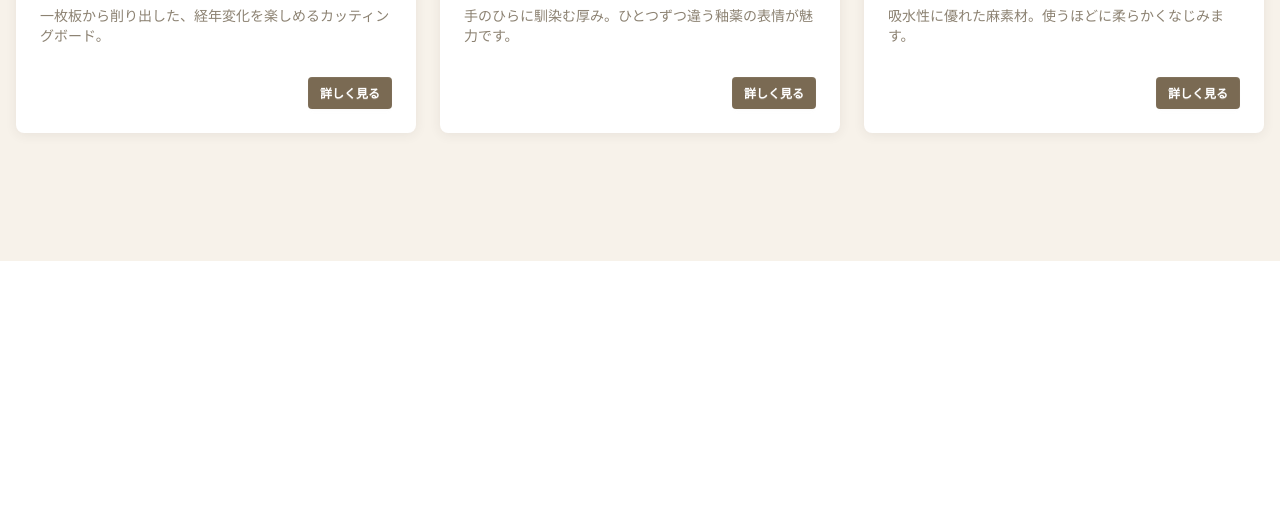
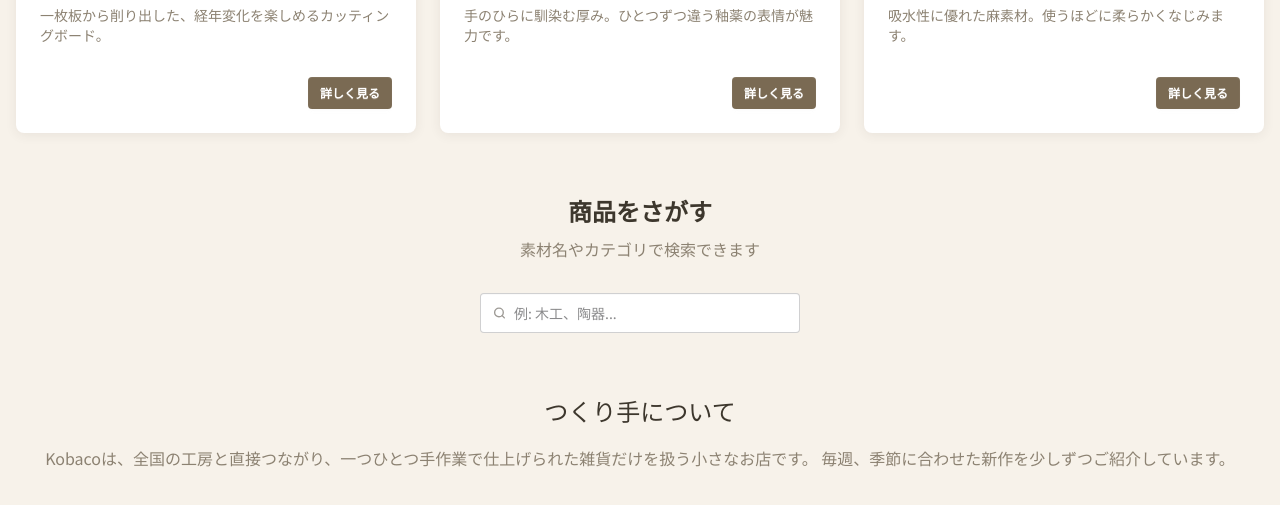
Before and after one commit to ryunosuke0827/kobaco, a plain HTML site: page index.html in a window 1280 px wide. Shown: the part 1006-1511 px from the top of the page. Before the commit the page ends 1267 px from the top, so only its background shows below. Drawn offline with nearby package versions, Linux system fonts and the light colour scheme; a web font is replaced by a local one.

Commit message:
serchの作成

```diff
--- a/index.html
+++ b/index.html
@@ -123,7 +123,39 @@
                 </div>
             </div>
         </section>
-    </main>
+
+    <section class="mt-16">
+        <div class="text-center">
+            <div class="mb-8">
+                <h2 class="font-heading font-bold text-2xl mb-2">商品をさがす</h2>
+                <p class="text-text-sub">素材名やカテゴリで検索できます</p>
+            </div>
+
+<label class="input">
+  <svg class="h-[1em] opacity-50" xmlns="http://www.w3.org/2000/svg" viewBox="0 0 24 24">
+    <g
+      stroke-linejoin="round"
+      stroke-linecap="round"
+      stroke-width="2.5"
+      fill="none"
+      stroke="currentColor"
+    >
+      <circle cx="11" cy="11" r="8"></circle>
+      <path d="m21 21-4.3-4.3"></path>
+    </g>
+  </svg>
+  <input type="search" required placeholder="例: 木工、陶器..." />
+</label>
+
+<div class="mt-16">
+    <h2 class="font-heading text-2xl mb-4">つくり手について</h2>
+    <p class="text-text-sub leading-relaxed max-w-content mx-auto">Kobacoは、全国の工房と直接つながり、一つひとつ手作業で仕上げられた雑貨だけを扱う小さなお店です。
+<br class="sm:hidden">毎週、季節に合わせた新作を少しずつご紹介しています。</p>
+</div>
+</main>
+
+</div>
+    </section>
 
 
     <script>
```
